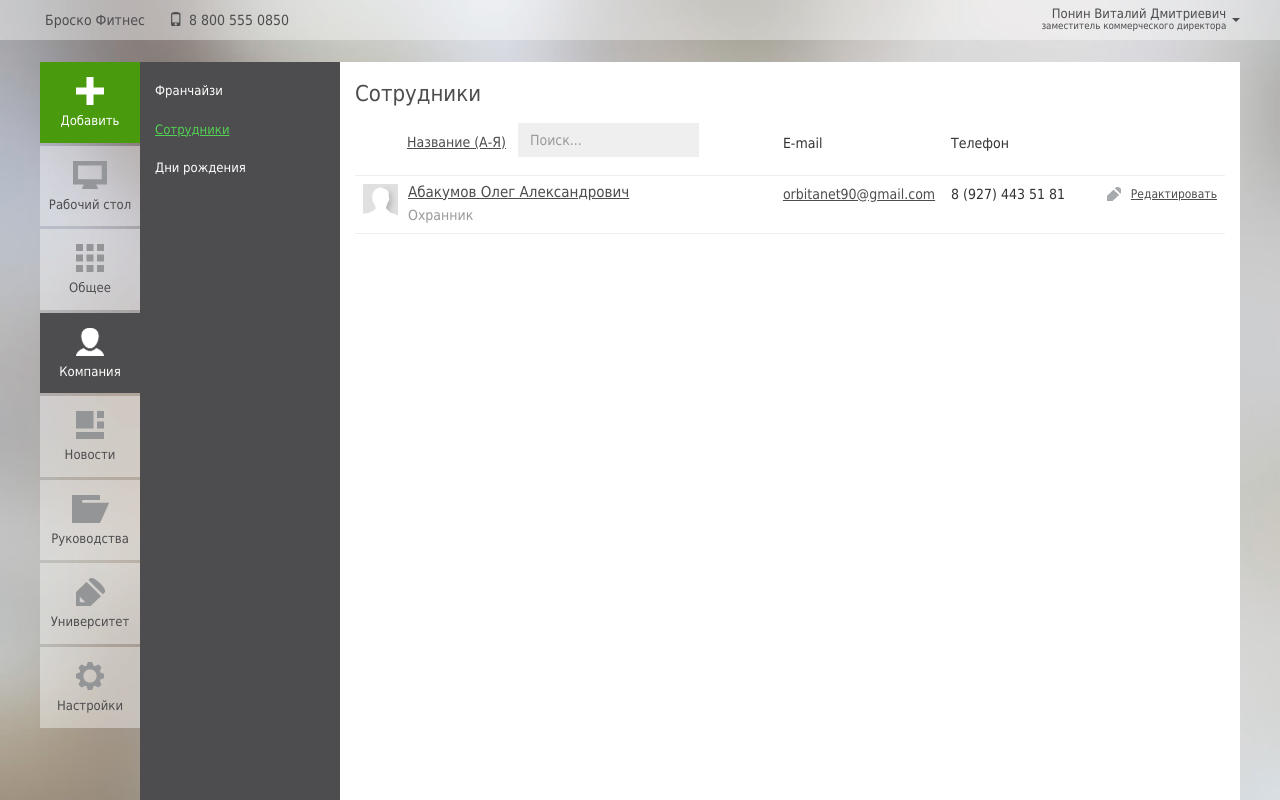
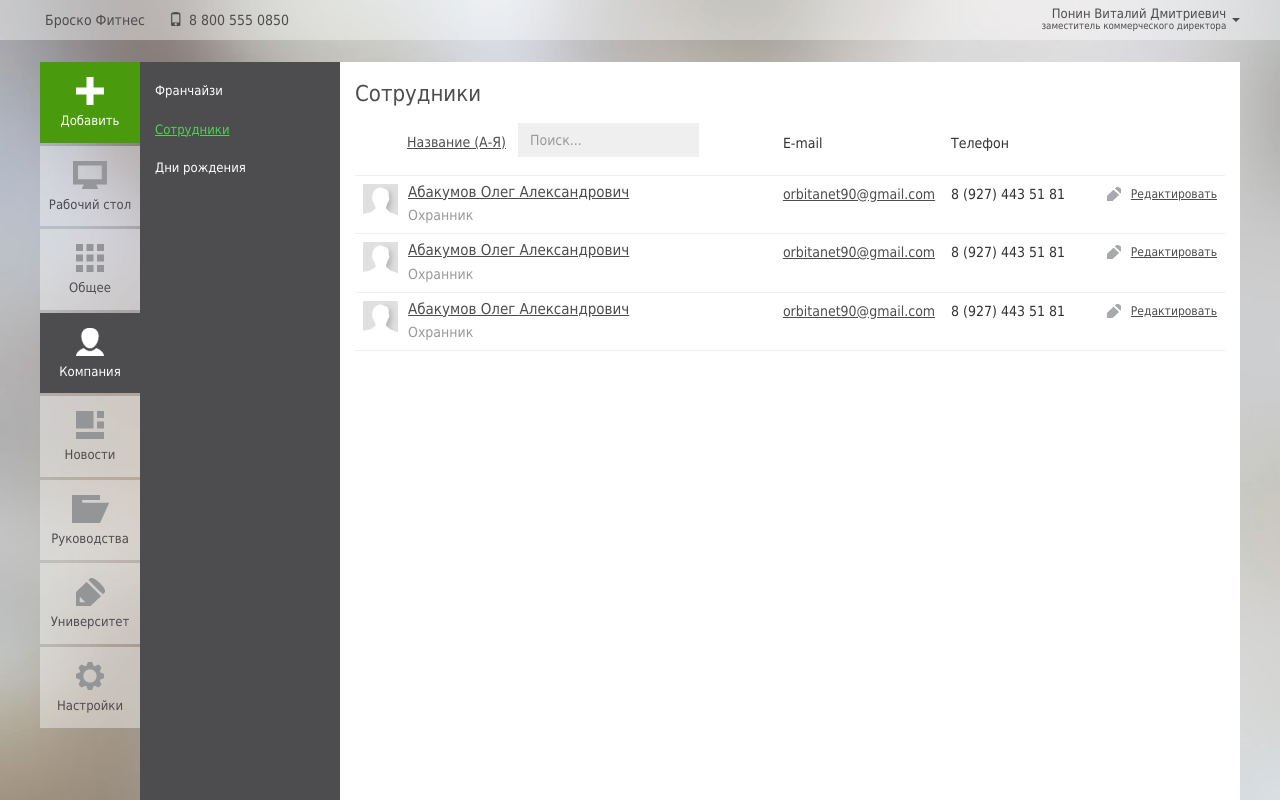
Before and after one commit to OrbitaNET/in-design, a PHP site: page /cabinet/users.php in a window 1280 px wide. Run offline with PHP 8.4, Linux system fonts and the light colour scheme; style sheets or scripts are compiled from the project's sources.

Commit message:
links edit

```diff
--- a/cabinet/users.php
+++ b/cabinet/users.php
@@ -278,9 +278,57 @@
                         8 (927) 443 51 81
                     </td>
                     <td class="col-lg-2 col-md-2 col-sm-3 col-xs-2">
-                        <div class="edit-button pull-right">
+                        <a class="edit-button pull-right">
                             <i></i><label class="btn btn-link btn-sm">Редактировать</label>
+                        </a>
+                        <div class="clearfix"></div>
+                    </td>
+                </tr>
+                <tr>
+                    <td class="col-lg-6 col-md-6 col-sm-5 col-xs-6">
+                        <div class="media">
+                            <img class="media-object pull-left" src="/images/no_photo_200.png" width="35px"/>
+                            <div class="media-body">
+                                <h4 class="media-heading"><a>Абакумов Олег Александрович</a></h4>
+                                <div class="text-muted pull-left">Охранник</div>
+                                <div class="clearfix"></div>
+                            </div>
                         </div>
+                    </td>
+                    <td class="col-lg-2 col-md-2 col-sm-2 col-xs-2">
+                        <a href="mailto:orbitanet90@gmail.com">orbitanet90@gmail.com</a>
+                    </td>
+                    <td class="col-lg-2 col-md-2 col-sm-2 col-xs-2">
+                        8 (927) 443 51 81
+                    </td>
+                    <td class="col-lg-2 col-md-2 col-sm-3 col-xs-2">
+                        <a class="edit-button pull-right">
+                            <i></i><label class="btn btn-link btn-sm">Редактировать</label>
+                        </a>
+                        <div class="clearfix"></div>
+                    </td>
+                </tr>
+                <tr>
+                    <td class="col-lg-6 col-md-6 col-sm-5 col-xs-6">
+                        <div class="media">
+                            <img class="media-object pull-left" src="/images/no_photo_200.png" width="35px"/>
+                            <div class="media-body">
+                                <h4 class="media-heading"><a>Абакумов Олег Александрович</a></h4>
+                                <div class="text-muted pull-left">Охранник</div>
+                                <div class="clearfix"></div>
+                            </div>
+                        </div>
+                    </td>
+                    <td class="col-lg-2 col-md-2 col-sm-2 col-xs-2">
+                        <a href="mailto:orbitanet90@gmail.com">orbitanet90@gmail.com</a>
+                    </td>
+                    <td class="col-lg-2 col-md-2 col-sm-2 col-xs-2">
+                        8 (927) 443 51 81
+                    </td>
+                    <td class="col-lg-2 col-md-2 col-sm-3 col-xs-2">
+                        <a class="edit-button pull-right">
+                            <i></i><label class="btn btn-link btn-sm">Редактировать</label>
+                        </a>
                         <div class="clearfix"></div>
                     </td>
                 </tr>
--- a/less/bootstrap_custom.less
+++ b/less/bootstrap_custom.less
@@ -225,7 +225,6 @@ h4 {
                                 .box-shadow(none);
                                 color: @link-color;
                                 padding: 5px 0;
-                                text-decoration: none;
                                 cursor: default;
                                 text-decoration: underline;
                             }
```
Also changed, not shown: cabinet/birthday.php (+16 -16 lines), cabinet/franchisee_list.php (+10 -10 lines).
